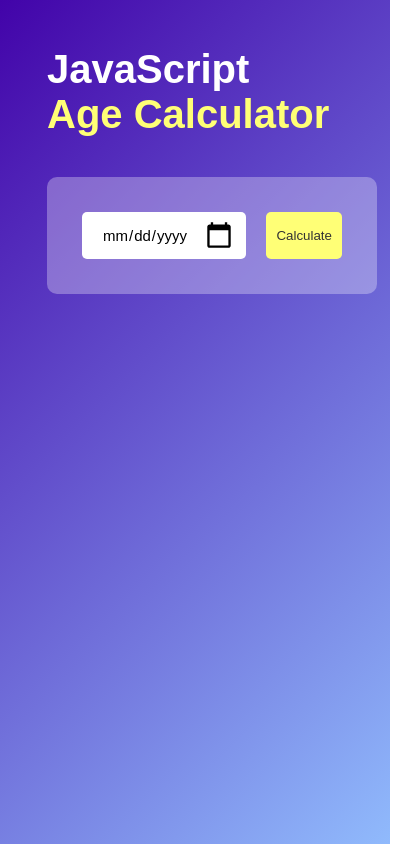
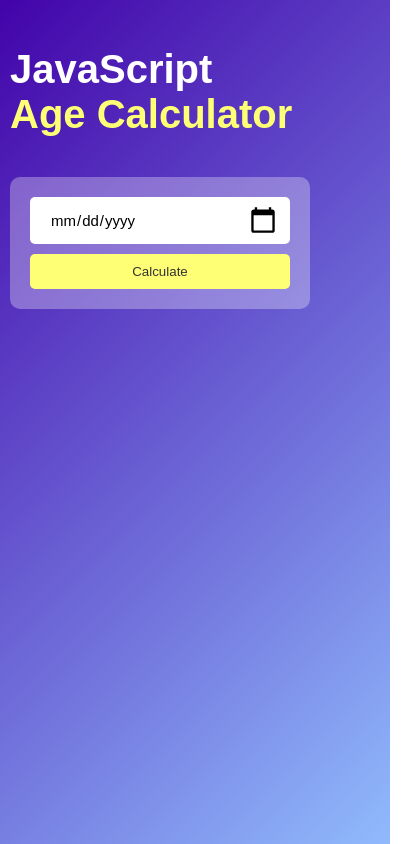
Before and after one commit to amjadimdad00/AgeAnalyzer, a plain HTML site: page index.html in a window 390 px wide. Shown: the whole page, 417 px wide, since content can reach past the window. Drawn offline with Linux system fonts and the light colour scheme.

Commit message:
fixed responsive-issues

```diff
--- a/style.css
+++ b/style.css
@@ -16,7 +16,6 @@
 .calculator {
     width: 100%;
     max-width: 600px;
-    margin-left: 10%;
     margin-top: 10%;
 }
 
@@ -29,17 +28,20 @@
 }
 
 .input-box {
+    width: 100%;
+    max-width: 300px;
     margin: 40px 0;
-    padding: 35px;
+    padding: 20px;
     border-radius: 10px;
     display: flex;
     text-align: center;
+    flex-direction: column;
     background: rgba(255, 255, 255, 0.3);
 }
 
 .input-box input {
     flex: 1;
-    margin-right: 20px;
+    margin-bottom: 10px;
     padding: 14px 20px;
     border: 0;
     outline: 0;
```
